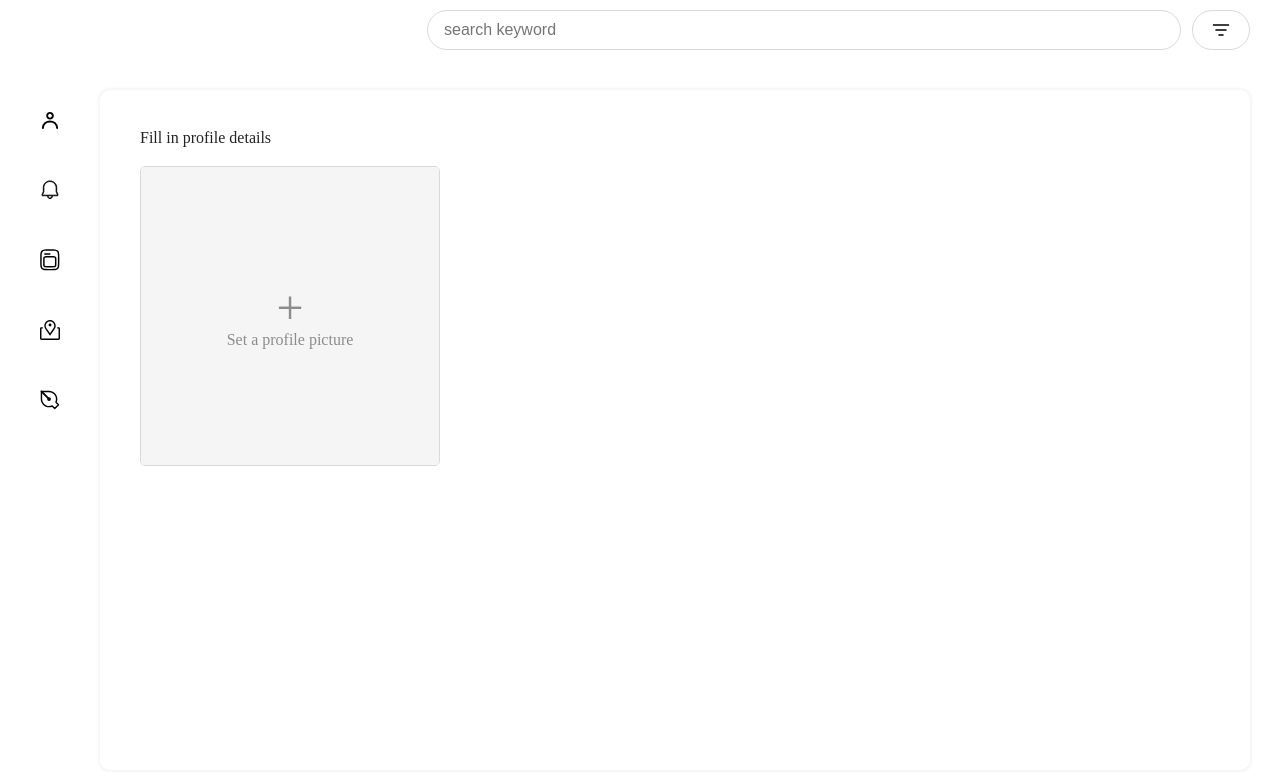
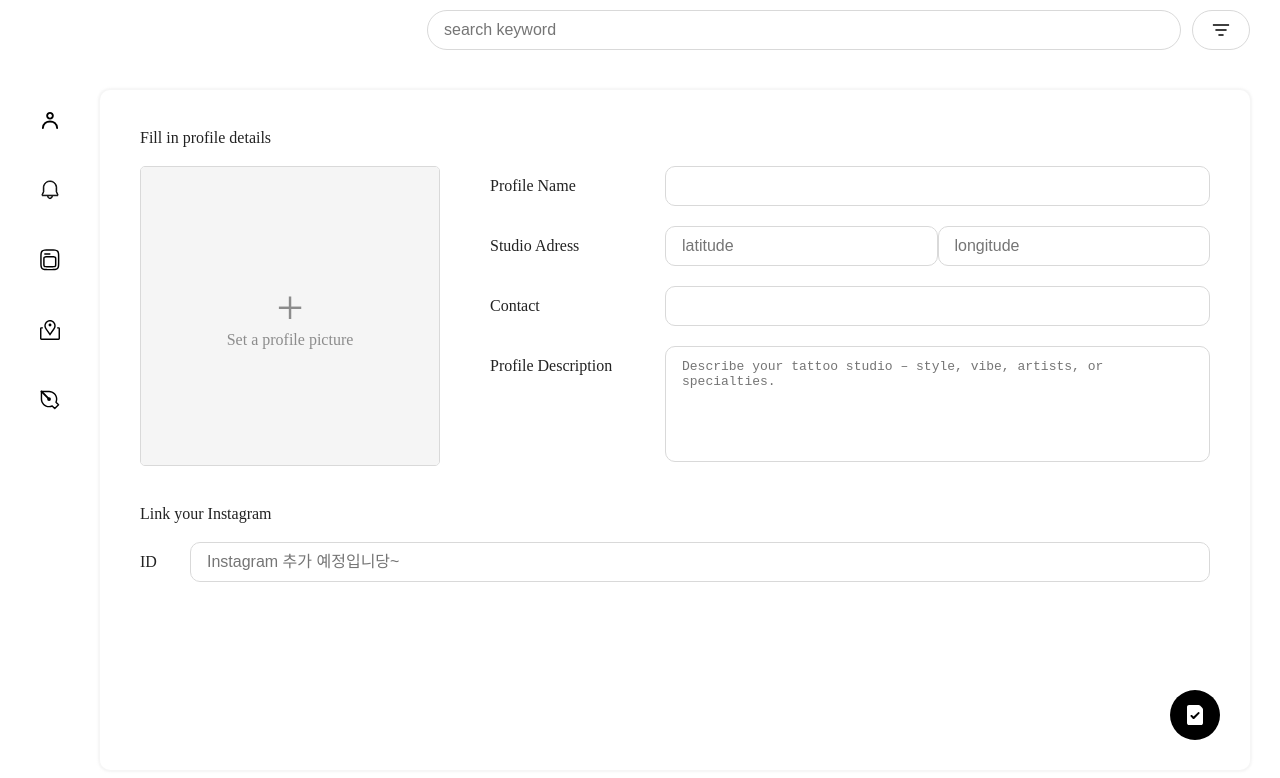
Before and after one commit to WeddingFund/TTL-FE, a React (Vite) app: page /studio/create in a window 1280 px wide. Shown: the top 778 px of the page. Built offline with nearby package versions, Linux system fonts and the light colour scheme; sample sign-in values are in the browser's storage.

Commit message:
update: 스튜디오 생성 form 추가

```diff
--- a/src/pages/CreateStudio.tsx
+++ b/src/pages/CreateStudio.tsx
@@ -1,18 +1,30 @@
 import { useState, useRef, useCallback } from "react";
 import styled from "styled-components";
+import Input from "../components/Input";
+import { Button } from "../components/Button";
+import Icon from "../components/Icon";
+import Loading from "../components/Loading";
 
-// interface StudioInfo {
-//   name: string;
-//   content: string;
-//   contact: string;
-//   //   profileImageUrl: string;
-//   latitude: number;
-//   longitude: number;
-// }
+interface StudioInfo {
+  name: string;
+  content: string;
+  contact: string;
+  profileImageUrl: string;
+  latitude: number;
+  longitude: number;
+}
 
 const CreateStudio = () => {
-  // const [studioInfo, setStudioInfo] = useState<StudioInfo>();
+  const [studioInfo, setStudioInfo] = useState<StudioInfo>({
+    name: "",
+    content: "",
+    contact: "",
+    profileImageUrl: "",
+    latitude: 0,
+    longitude: 0,
+  });
   const [profileImageUrl, setProfileImageUrl] = useState<string>("");
+  const [submitting, setSubmitting] = useState<boolean>(false);
 
   const fileRef = useRef<HTMLInputElement>(null);
   const handleClick = useCallback(() => {
@@ -25,11 +37,33 @@ const CreateStudio = () => {
     // console.log(URL.createObjectURL(targetFiles[0]));
   }, []);
 
+  const onChange = (
+    e: React.ChangeEvent<HTMLInputElement | HTMLTextAreaElement>
+  ) => {
+    const { name, value } = e.target;
+    setStudioInfo((prev) => ({
+      ...prev,
+      [name]: value,
+    }));
+    console.log(studioInfo);
+  };
+
+  const onSubmit = (e: React.FormEvent) => {
+    e.preventDefault();
+    /** @todo 프로필 이미지 url 받아온 후 post */
+    console.log(studioInfo);
+    setSubmitting(true);
+  };
+
   return (
-    <InfoWrapper>
-      <div className="title">Fill in profile details</div>
-      <div className="form">
-        <ImageInput onClick={handleClick}>
+    <Wrapper>
+      {submitting ? (
+        <Loading />
+      ) : (
+        <form onSubmit={onSubmit}>
+          <div className="form-title">Fill in profile details</div>
+          <div className="upper-form">
+            <div className="input-image" onClick={handleClick}>
               {profileImageUrl ? (
                 <img src={profileImageUrl}></img>
               ) : (
@@ -45,24 +79,86 @@ const CreateStudio = () => {
                 accept="image/png, image/jpeg"
                 onChange={handleChangeImg}
               />
-        </ImageInput>
             </div>
-    </InfoWrapper>
+            <div className="input-text-group">
+              <div className="input-text">
+                <div className="title">Profile Name</div>
+                <Input name="name" onChange={onChange} />
+              </div>
+              <div className="input-text">
+                <div className="title">Studio Adress</div>
+                <Input
+                  name="latitude"
+                  placeholder="latitude"
+                  onChange={onChange}
+                />
+                <Input
+                  name="longitude"
+                  placeholder="longitude"
+                  onChange={onChange}
+                />
+              </div>
+              <div className="input-text">
+                <div className="title">Contact</div>
+                <Input name="contact" onChange={onChange} />
+              </div>
+              <div className="input-text">
+                <div className="title">Profile Description</div>
+                <Input
+                  name="content"
+                  rows={6}
+                  placeholder="Describe your tattoo studio – style, vibe, artists, or specialties."
+                  onChange={onChange}
+                />
+              </div>
+            </div>
+          </div>
+
+          <div className="form-title">Link your Instagram</div>
+          <div className="bottom-form">
+            <div className="input-text">
+              <div className="title">ID</div>
+              <Input placeholder="Instagram 추가 예정입니당~" />
+            </div>
+          </div>
+          <Button
+            className="submit-btn"
+            type="submit"
+            theme="dark"
+            shape="circle"
+          >
+            <Icon name="SaveFill" size={24} />
+          </Button>
+        </form>
+      )}
+    </Wrapper>
   );
 };
 
-const InfoWrapper = styled.div`
+const Wrapper = styled.div`
   padding: 40px;
   display: flex;
   flex-direction: column;
   gap: 20px;
-`;
-const ImageInput = styled.div`
+  height: 100%;
+  form {
+    width: 100%;
+    display: flex;
+    flex-direction: column;
+    gap: 20px;
+    .upper-form {
+      width: 100%;
+      display: flex;
+      gap: 50px;
+      justify-content: space-between;
+      margin-bottom: 20px;
+      .input-image {
         width: 300px;
         height: 300px;
         overflow: hidden;
         border-radius: 5px;
         border: 1px solid #d9d9d9;
+        flex-shrink: 0;
 
         .input {
           width: 100%;
@@ -91,6 +187,49 @@ const ImageInput = styled.div`
         input {
           display: none;
         }
+      }
+      .input-text-group {
+        width: 100%;
+        display: flex;
+        flex-direction: column;
+        gap: 20px;
+        .input-text {
+          display: flex;
+          align-items: flex-start;
+          .title {
+            flex-shrink: 0;
+            width: 175px;
+            height: 40px;
+            line-height: 40px;
+          }
+        }
+      }
+      @media ${({ theme }) => theme.device.desktop} {
+        flex-direction: column;
+        gap: 40px;
+        .input-image {
+          margin: auto;
+        }
+      }
+    }
+    .bottom-form {
+      .input-text {
+        display: flex;
+        align-items: flex-start;
+        .title {
+          flex-shrink: 0;
+          width: 50px;
+          height: 40px;
+          line-height: 40px;
+        }
+      }
+    }
+    .submit-btn {
+      position: fixed;
+      bottom: 60px;
+      right: 60px;
+    }
+  }
 `;
 
 export default CreateStudio;
```
Lines whose indentation alone changed are shown as unchanged.
